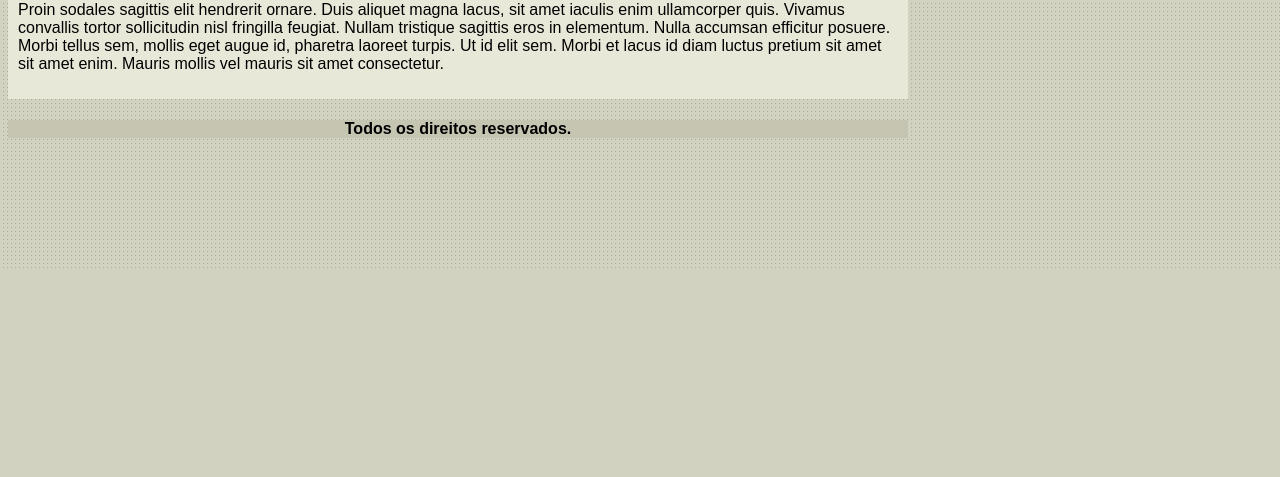
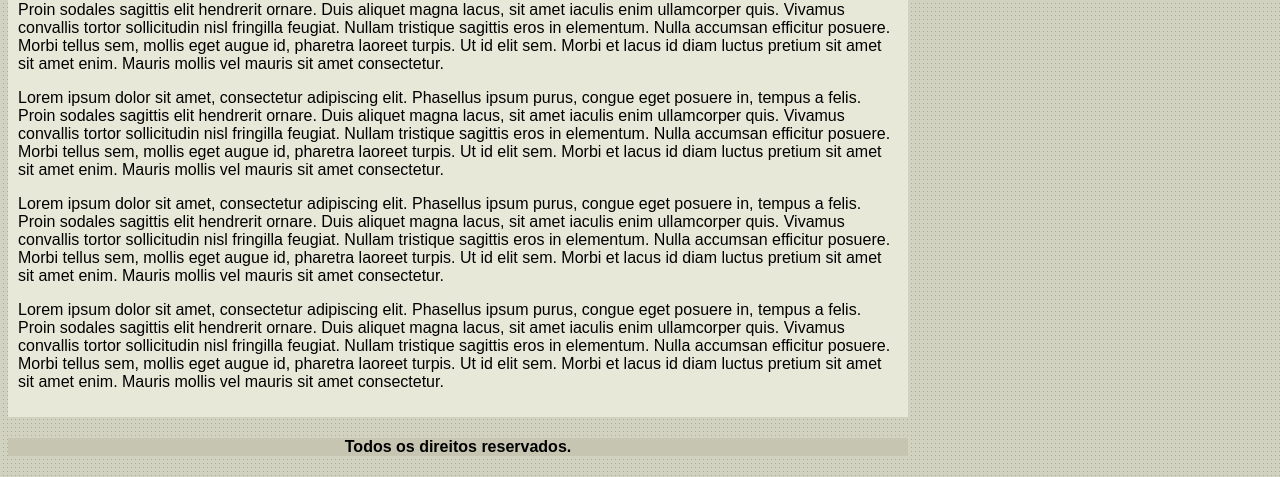
Before and after one commit to FelipePetriw/Anna-Bella-Modelo, a plain HTML site: page biografia.html in a window 1280 px wide. Shown: the part 532-1009 px from the top of the page. Before the commit the page ends 800 px from the top, so only its background shows below. Drawn offline with Linux system fonts and the light colour scheme.

Commit message:
Add files via upload

```diff
--- a/biografia.html
+++ b/biografia.html
@@ -30,6 +30,18 @@
 			Lorem ipsum dolor sit amet, consectetur adipiscing elit. Phasellus ipsum purus, congue eget posuere in, tempus a felis. Proin sodales sagittis elit hendrerit ornare. Duis aliquet magna lacus, sit amet iaculis enim ullamcorper quis. Vivamus convallis tortor sollicitudin nisl fringilla feugiat. Nullam tristique sagittis eros in elementum. Nulla accumsan efficitur posuere. Morbi tellus sem, mollis eget augue id, pharetra laoreet turpis. Ut id elit sem. Morbi et lacus id diam luctus pretium sit amet sit amet enim. Mauris mollis vel mauris sit amet consectetur.
 			</p>
 
+			<p>
+			Lorem ipsum dolor sit amet, consectetur adipiscing elit. Phasellus ipsum purus, congue eget posuere in, tempus a felis. Proin sodales sagittis elit hendrerit ornare. Duis aliquet magna lacus, sit amet iaculis enim ullamcorper quis. Vivamus convallis tortor sollicitudin nisl fringilla feugiat. Nullam tristique sagittis eros in elementum. Nulla accumsan efficitur posuere. Morbi tellus sem, mollis eget augue id, pharetra laoreet turpis. Ut id elit sem. Morbi et lacus id diam luctus pretium sit amet sit amet enim. Mauris mollis vel mauris sit amet consectetur.
+			</p>
+
+			<p>
+			Lorem ipsum dolor sit amet, consectetur adipiscing elit. Phasellus ipsum purus, congue eget posuere in, tempus a felis. Proin sodales sagittis elit hendrerit ornare. Duis aliquet magna lacus, sit amet iaculis enim ullamcorper quis. Vivamus convallis tortor sollicitudin nisl fringilla feugiat. Nullam tristique sagittis eros in elementum. Nulla accumsan efficitur posuere. Morbi tellus sem, mollis eget augue id, pharetra laoreet turpis. Ut id elit sem. Morbi et lacus id diam luctus pretium sit amet sit amet enim. Mauris mollis vel mauris sit amet consectetur.
+			</p>
+
+			<p>
+			Lorem ipsum dolor sit amet, consectetur adipiscing elit. Phasellus ipsum purus, congue eget posuere in, tempus a felis. Proin sodales sagittis elit hendrerit ornare. Duis aliquet magna lacus, sit amet iaculis enim ullamcorper quis. Vivamus convallis tortor sollicitudin nisl fringilla feugiat. Nullam tristique sagittis eros in elementum. Nulla accumsan efficitur posuere. Morbi tellus sem, mollis eget augue id, pharetra laoreet turpis. Ut id elit sem. Morbi et lacus id diam luctus pretium sit amet sit amet enim. Mauris mollis vel mauris sit amet consectetur.
+			</p>
+
 		</div>
 
 		<div id="rodape">
```
